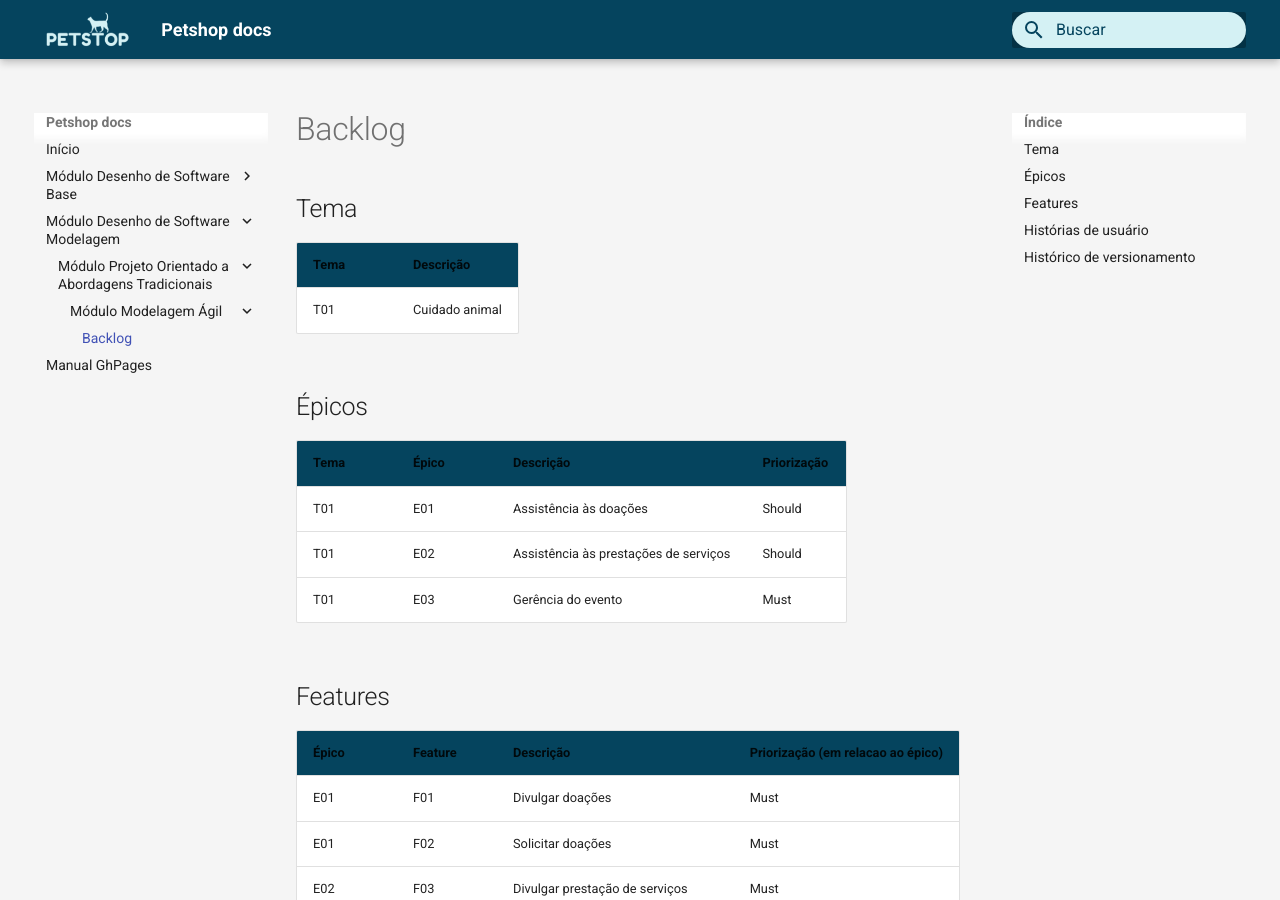
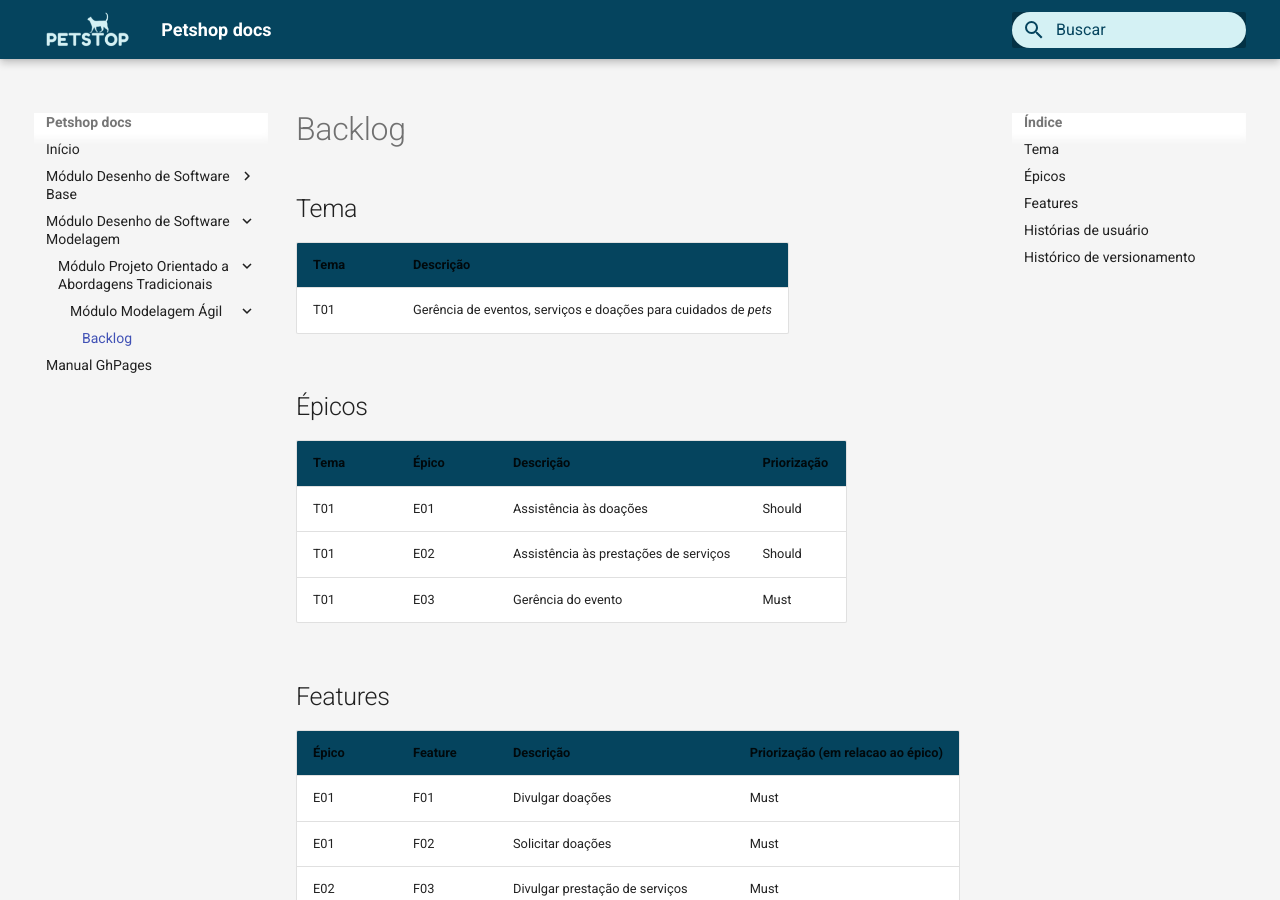
Before and after one commit to UnBArqDsw2021-1/2021.1_G3_PetStop_docs, an MkDocs documentation site: the page built from docs/backlog/backlog.md, in a window 1280 px wide and 900 px high. Built offline with MkDocs 1.6.1 and Material for MkDocs 9.7.7, drawn with Linux system fonts in a browser that asks for light colours; some of the changed text lies outside the part shown.

Commit message:
backlog revision

```diff
--- a/docs/backlog/backlog.md
+++ b/docs/backlog/backlog.md
@@ -4,7 +4,7 @@
 
 | Tema | Descrição |
 | --- | ---|
-| T01 | Cuidado animal |
+| T01 | Gerência de eventos, serviços e doações para cuidados de *pets* |
 
 ## Épicos
 
@@ -57,7 +57,7 @@
 | F07 | US18 | Eu como Dono de pet desejo filtrar as publicações para ser mais objetivo | Could |
 
 
----
+
 ## Histórico de versionamento
 
 | Versão | Data | Descrição | Autores |
```
Also changed, not shown: other parts of docs/backlog/backlog.md (+1 -0 lines).
